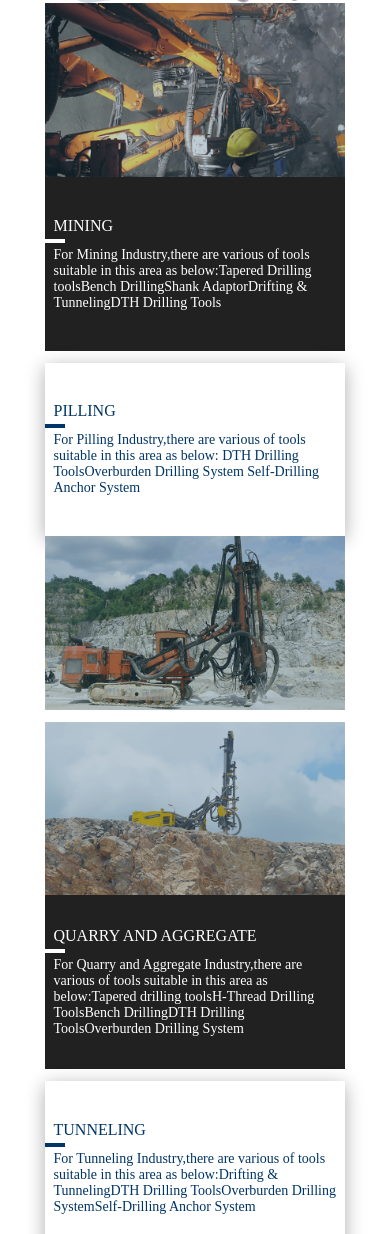
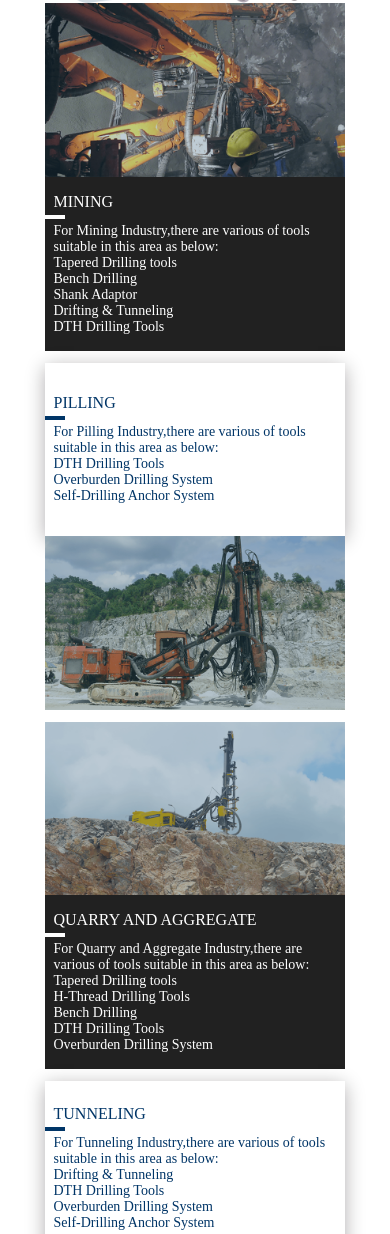
Before and after one commit to Wen-tao-xu/kemaico, a plain HTML site: page industry.html in a window 390 px wide. Shown: the part 210-1444 px from the top of the page. Drawn offline with Linux system fonts and the light colour scheme.

Commit message:
修改首页字体、banner遮罩，industry排版

```diff
--- a/industry.html
+++ b/industry.html
@@ -56,9 +56,14 @@
                 <div class="application_li_text">
                     <div class="application_li_text_t1 trn" data-trn-key="Mining">MINING</div>
                     <div class="application_li_line"></div>
-                    <div class="application_li_text_t2 trn" data-trn-key="Mining_txt">For Mining Industry,there are various of tools suitable in this
-                        area as below:<br>Tapered Drilling tools<br>Bench Drilling<br>Shank Adaptor<br>Drifting &
-                        Tunneling<br>DTH Drilling Tools</div>
+                    <div class="application_li_text_t2">
+                        <p class="trn" data-trn-key="Mining_txt">For Mining Industry,there are various of tools suitable in this
+                        area as below:</p>
+                        <p class="trn" data-trn-key="TaperedDrillingtools">Tapered Drilling tools</p>
+                        <p class="trn" data-trn-key="BenchDrilling">Bench Drilling</p>
+                        <p class="trn" data-trn-key="ShankAdaptor">Shank Adaptor</p>
+                        <p class="trn" data-trn-key="Drifting&Tunneling">Drifting & Tunneling</p>
+                        <p class="trn" data-trn-key="DTHDrillingTools">DTH Drilling Tools</p></div>
                 </div>
             </div>
         </div>
@@ -67,9 +72,13 @@
                 <div class="application_li_text">
                     <div class="application_li_text_t1 trn" data-trn-key="Pilling">PILLING</div>
                     <div class="application_li_line2"></div>
-                    <div class="application_li_text_t2 trn" data-trn-key="Pilling_txt">For Pilling Industry,there are various of tools suitable in this
-                        area as below:<br>DTH Drilling Tools<br>Overburden Drilling System<br>Self-Drilling Anchor
-                        System</div>
+                    <div class="application_li_text_t2">
+                        <p class="trn" data-trn-key="Pilling_txt">For Pilling Industry,there are various of tools suitable in this
+                        area as below:</p>
+                        <p class="trn" data-trn-key="DTHDrillingTools">DTH Drilling Tools</p>
+                         <p class="trn" data-trn-key="OverburdenDrillingSystem">Overburden Drilling System</p>
+                         <p class="trn" data-trn-key="Self-DrillingAnchorSystem">Self-Drilling Anchor
+                        System</p></div>
                 </div>
             </div>
             <img class="wow bounceInRight" src="./images/application_img2.png" alt="">
@@ -80,9 +89,13 @@
                 <div class="application_li_text">
                     <div class="application_li_text_t1 trn" data-trn-key="Quarry">QUARRY AND AGGREGATE</div>
                     <div class="application_li_line"></div>
-                    <div class="application_li_text_t2 trn" data-trn-key="Quarry_txt">For Quarry and Aggregate Industry,there are various of tools
-                        suitable in this area as below:<br>Tapered drilling tools<br>H-Thread Drilling Tools<br>Bench
-                        Drilling<br>DTH Drilling Tools<br>Overburden Drilling System</div>
+                    <div class="application_li_text_t2">
+                        <p class="trn" data-trn-key="Quarry_txt">For Quarry and Aggregate Industry,there are various of tools suitable in this area as below:</p>
+                        <p class="trn" data-trn-key="TaperedDrillingtools">Tapered drilling tools</p>
+                        <p class="trn" data-trn-key="H-ThreadDrillingTools">H-Thread Drilling Tools</p>
+                        <p class="trn" data-trn-key="BenchDrilling">Bench Drilling</p>
+                        <p class="trn" data-trn-key="DTHDrillingTools">DTH Drilling Tools</p>
+                        <p class="trn" data-trn-key="OverburdenDrillingSystem">Overburden Drilling System</p></div>
                 </div>
             </div>
         </div>
@@ -91,10 +104,13 @@
                 <div class="application_li_text">
                     <div class="application_li_text_t1 trn" data-trn-key="Tunneling">TUNNELING</div>
                     <div class="application_li_line2"></div>
-                    <div class="application_li_text_t2 trn" data-trn-key="Tunneling_txt">For Tunneling Industry,there are various of tools suitable in this
-                        area as below:<br>Drifting & Tunneling<br>DTH Drilling Tools<br>Overburden Drilling
-                        System<br>Self-Drilling Anchor
-                        System</div>
+                    <div class="application_li_text_t2">
+                        <p class="trn" data-trn-key="Tunneling_txt">For Tunneling Industry,there are various of tools suitable in this area as below:</p>
+                        <p class="trn" data-trn-key="Drifting&Tunneling">Drifting & Tunneling</p>
+                        <p class="trn" data-trn-key="DTHDrillingTools">DTH Drilling Tools</p>
+                        <p class="trn" data-trn-key="OverburdenDrillingSystem">Overburden Drilling System</p>
+                        <p class="trn" data-trn-key="Self-DrillingAnchorSystem">Self-Drilling Anchor System</p>
+                    </div>
                 </div>
             </div>
             <img class="wow bounceInRight" src="./images/application_img4.png" alt="">
@@ -105,8 +121,11 @@
                 <div class="application_li_text">
                     <div class="application_li_text_t1 trn" data-trn-key="Water">WATER WELL DRILLING</div>
                     <div class="application_li_line"></div>
-                    <div class="application_li_text_t2 trn" data-trn-key="Water_txt">For Water Well Industry,there are various of tools suitable in this
-                        area as below:<br>DTH Drilling Tools<br>Overburden Drilling System</div>
+                    <div class="application_li_text_t2">
+                        <p class="trn" data-trn-key="Water_txt">For Water Well Industry,there are various of tools suitable in this area as below:</p>
+                        <p class="trn" data-trn-key="DTHDrillingTools">DTH Drilling Tools</p>
+                        <p class="trn" data-trn-key="OverburdenDrillingSystem">Overburden Drilling System</p>
+                    </div>
                 </div>
             </div>
         </div>
@@ -115,9 +134,17 @@
                 <div class="application_li_text">
                     <div class="application_li_text_t1 trn" data-trn-key="Construction">CONSTRUCTION</div>
                     <div class="application_li_line2"></div>
-                    <div class="application_li_text_t2 trn" data-trn-key="Construction_txt">For Construction Industry,there are various of tools suitable in
-                        this area as below:<br>DTH Drilling Tools<br>Tapered Drilling Tools<br>H-Thread Drilling
-                        Tools<br>Bench Drilling<br>Shank Adapter<br>Self-Drilling Anchor System<br>HDD Drill Pipe</div>
+                    <div class="application_li_text_t2">
+                        <p class="trn" data-trn-key="Construction_txt">For Construction Industry,there are various of tools suitable in
+                        this area as below:</p>
+                        <p class="trn" data-trn-key="DTHDrillingTools">DTH Drilling Tools</p>
+                        <p class="trn" data-trn-key="TaperedDrillingtools">Tapered Drilling Tools</p>
+                        <p class="trn" data-trn-key="H-ThreadDrillingTools">H-Thread Drilling Tools</p>
+                        <p class="trn" data-trn-key="BenchDrilling">Bench Drilling</p>
+                        <p class="trn" data-trn-key="ShankAdaptor">Shank Adapter</p>
+                        <p class="trn" data-trn-key="Self-DrillingAnchorSystem">Self-Drilling Anchor System</p>
+                        <p class="trn" data-trn-key="HDDDrillPipe">HDD Drill Pipe</p>
+                    </div>
                 </div>
             </div>
             <img class="wow bounceInRight" src="./images/application_img6.png" alt="">
--- a/js/index.js
+++ b/js/index.js
@@ -215,48 +215,92 @@
             ch:"矿山"
         },
         "Mining_txt":{
-            en:"For Mining Industry,there are various of tools suitable in this area as below:Tapered Drilling toolsBench DrillingShank AdaptorDrifting & TunnelingDTH Drilling Tools",
-            ch:"对于采矿业，将会使用到以下钻具：锥度钻具 中深孔钻具 钎尾掘进和隧道钻具 潜孔钻具"
+            en:"For Mining Industry,there are various of tools suitable in this area as below: ",
+            ch:"对于采矿业，将会使用到以下钻具："
+        },
+        "TaperedDrillingtools":{
+            en:"Tapered Drilling tools",
+            ch:"锥度钻具"
+        },
+        "BenchDrilling":{
+            en:"Bench Drilling",
+            ch:"中深孔钻具"
+        },
+        "ShankAdaptor":{
+            en:"Shank Adaptor",
+            ch:"钎尾"
+        },
+        "Drifting&Tunneling":{
+            en:"Drifting & Tunneling",
+            ch:"钎尾掘进和隧道钻具"
+        },
+        "DTHDrillingTools":{
+            en:"DTH Drilling Tools",
+            ch:"潜孔钻具"
         },
         "Pilling":{
             en:"PILLING",
             ch:"打桩"
         },
         "Pilling_txt":{
-            en:"For Pilling Industry,there are various of tools suitable in this area as below: DTH Drilling ToolsOverburden Drilling System Self-Drilling Anchor System",
-            ch:"对于打桩项目，将会使用到以下钻具：潜孔钻具 跟管钻具 锚固钻具"
+            en:"For Pilling Industry,there are various of tools suitable in this area as below:",
+            ch:"对于打桩项目，将会使用到以下钻具："
+        },
+        "OverburdenDrillingSystem":{
+            en:"Overburden Drilling System",
+            ch:"跟管钻具"
+        },
+        "Self-DrillingAnchorSystem":{
+            en:"Self-Drilling Anchor System",
+            ch:"锚固钻具"
         },
         "Quarry":{
             en:"QUARRY AND AGGREGATE",
             ch:"采石"
         },
         "Quarry_txt":{
-            en:"For Quarry and Aggregate Industry,there are various of tools suitable in this area as below:Tapered drilling toolsH-Thread Drilling ToolsBench DrillingDTH Drilling ToolsOverburden Drilling System",
-            ch:"对于采石项目，将会使用到以下钻具：锥度钻具 H螺纹钻具中深孔钻具 潜孔钻具 跟管钻具"
+            en:"For Quarry and Aggregate Industry,there are various of tools suitable in this area as below:",
+            ch:"对于采石项目，将会使用到以下钻具：   "
+        },
+        "H-ThreadDrillingTools":{
+            en:"H-Thread Drilling Tools",
+            ch:"H螺纹钻具"
+        },
+        "Quarry_txt4":{
+            en:"DTH Drilling Tools",
+            ch:"潜孔钻具"
         },
         "Tunneling":{
             en:"TUNNELING",
             ch:"隧道"
         },
         "Tunneling_txt":{
-            en:"For Tunneling Industry,there are various of tools suitable in this area as below:Drifting & TunnelingDTH Drilling ToolsOverburden Drilling SystemSelf-Drilling Anchor System",
-            ch:"对于隧道项目，将会使用到如下钻具：掘进和隧道钻具 跟管钻具 锚固钻具"
+            en:"For Tunneling Industry,there are various of tools suitable in this area as below:",
+            ch:"对于隧道项目，将会使用到如下钻具："
+        },
+        "DTDTools":{
+            en:"Drifting & TunnelingDTH Drilling Tools",
+            ch:"掘进和隧道钻具"
         },
         "Water":{
             en:"WATER WELL DRILLING",
             ch:"水井"
         },
         "Water_txt":{
-            en:"For Water Well Industry,there are various of tools suitable in this area as below:DTH Drilling Tools Overburden Drilling System",
-            ch:"对于水井项目，将会使用到如下钻具：潜孔钻具 跟管钻具"
+            en:"For Water Well Industry,there are various of tools suitable in this area as below: ",
+            ch:"对于水井项目，将会使用到如下钻具："
         },
         "Construction":{
             en:"CONSTRUCTION",
             ch:"建筑"
         },
         "Construction_txt":{
-            en:"For Construction Industry,there are various of tools suitable in this area as below:DTH Drilling ToolsTapered Drilling Tools H-Thread Drilling Tools Bench Drilling Shank Adapter Self-Drilling AnchorSystem HDD Drill Pipe",
-            ch:"对于建筑项目，将会使用到如下钻具：潜孔钻具 锥度钻具 H螺纹钻具 中深孔钻具 钎尾 锚固钻具 非开挖钻具"
+            en:"For Construction Industry,there are various of tools suitable in this area as below:",
+            ch:"对于建筑项目，将会使用到如下钻具："
+        },
+        "HDDDrillPipe":{
+            en:"HDD Drill Pipe",
+            ch:"非开挖钻具"
         },
         "Enterrrise":{
             en:"ENTERPRISE NEWS",
```
Also changed, not shown: css/index.css (+26 -4 lines), index.html (+1 -0 lines).
